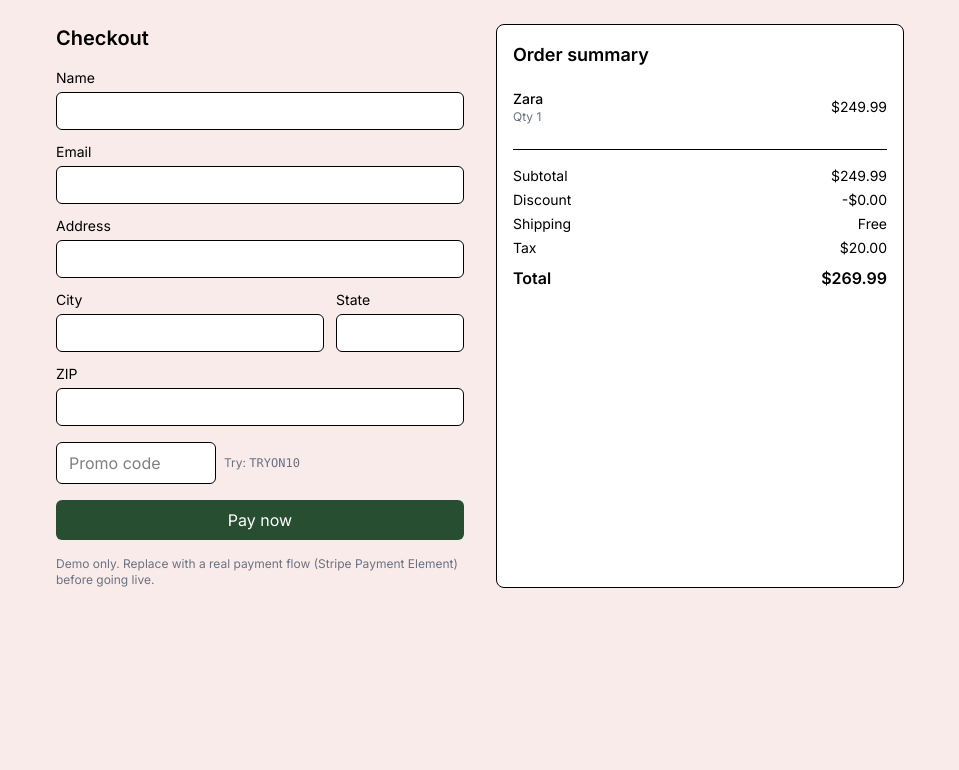
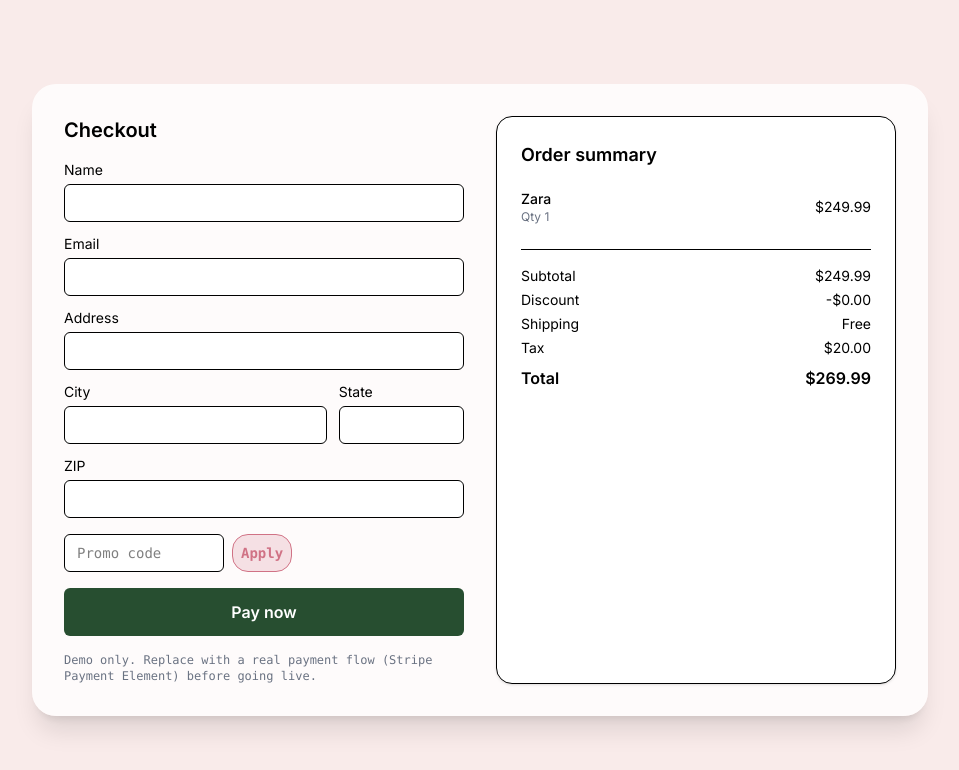
Before and after one commit to johnwalterdennis/Tryon-ai, a Next.js app in the folder frontend/: page /checkout in a window 1280 px wide. Shown: the top 770 px of the page, without its empty margins (160-1119 px from the left). Built offline with nearby package versions, Linux system fonts and the light colour scheme.

Commit message:
checkout

```diff
--- a/frontend/src/pages/checkout.tsx
+++ b/frontend/src/pages/checkout.tsx
@@ -59,7 +59,8 @@ export default function Checkout() {
   };
 
   return (
-    <div className="mx-auto grid max-w-4xl grid-cols-1 gap-8 p-6 md:grid-cols-2">
+    <div className="flex min-h-screen items-center justify-center bg-lightpink/40">
+      <div className="mx-auto grid w-full max-w-4xl grid-cols-1 gap-8 rounded-3xl bg-white/80 p-8 shadow-xl backdrop-blur md:grid-cols-2">
       {/* Form */}
       <div className="space-y-4">
         <h1 className="text-xl font-semibold">Checkout</h1>
@@ -127,30 +128,30 @@ export default function Checkout() {
         <div className="flex items-center gap-2">
           <input
             placeholder="Promo code"
-            className="w-40 rounded-md border px-3 py-2 bg-white"
+            className="w-40 rounded-md border px-3 py-2 bg-white text-sm font-mono"
             value={promo}
             onChange={(e) => setPromo(e.target.value)}
           />
-          <span className="text-xs text-gray-500">Try: <code>TRYON10</code></span>
+          <button className="text-sm bg-darkpink/20 font-semibold text-darkpink border-1 rounded-2xl p-2 hover:scale-[1.02] transition-all"> <code>Apply</code></button>
         </div>
 
         <button
           disabled={!canSubmit}
           onClick={pay}
-          className={`w-full rounded-md px-4 py-2 text-white ${
-            canSubmit ? "bg-black hover:opacity-90" : "bg-green hover:scale-105 transition-all"
+          className={`w-full font-semibold rounded-md px-4 py-3 text-white ${
+            canSubmit ? "bg-black hover:opacity-90" : "bg-green hover:scale-[1.02] transition-all"
           }`}
         >
           {processing ? "Processing..." : "Pay now"}
         </button>
 
         <p className="text-xs text-gray-500">
-          Demo only. Replace with a real payment flow (Stripe Payment Element) before going live.
+          <code>Demo only. Replace with a real payment flow (Stripe Payment Element) before going live.</code>
         </p>
       </div>
 
       {/* Summary */}
-      <div className="rounded-lg border p-4 bg-white">
+      <div className="rounded-2xl border p-6 shadow-sm bg-white">
         <h2 className="mb-3 text-lg font-semibold">Order summary</h2>
         <ul className="divide-y">
           {cart.map((item) => (
@@ -187,6 +188,7 @@ export default function Checkout() {
           </div>
         </div>
       </div>
+      </div>
     </div>
   );
 }
```
